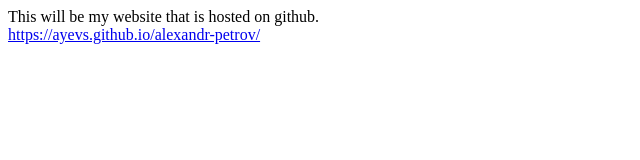
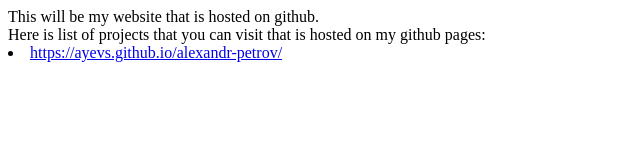
Before and after one commit to Ayevs/Ayevs.github.io, a plain HTML site: page index.html in a window 1280 px wide. Shown: the whole page, without its empty margins (0-640 px from the left). Drawn offline with Linux system fonts and the light colour scheme.

Commit message:
added lists and changed description

```diff
--- a/index.html
+++ b/index.html
@@ -9,6 +9,9 @@
   <body>
     This will be my website that is hosted on github.
     <br />
-    <a href="https://ayevs.github.io/alexandr-petrov/">https://ayevs.github.io/alexandr-petrov/</a>
+    Here is list of projects that you can visit that is hosted on my github pages:
+    <li>
+      <a href="https://ayevs.github.io/alexandr-petrov/">https://ayevs.github.io/alexandr-petrov/</a>
+    </li>
   </body>
 </html>
```
